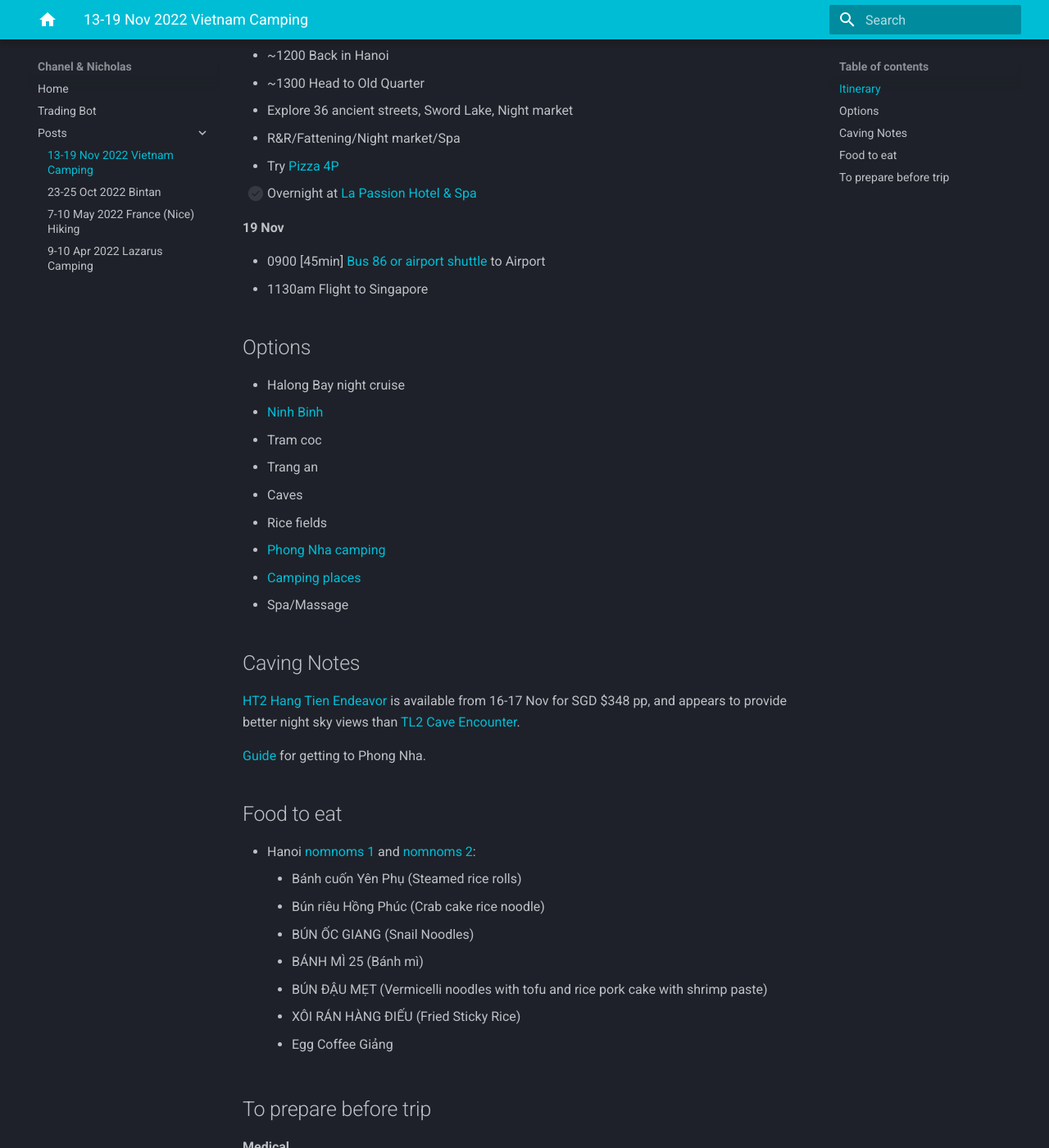
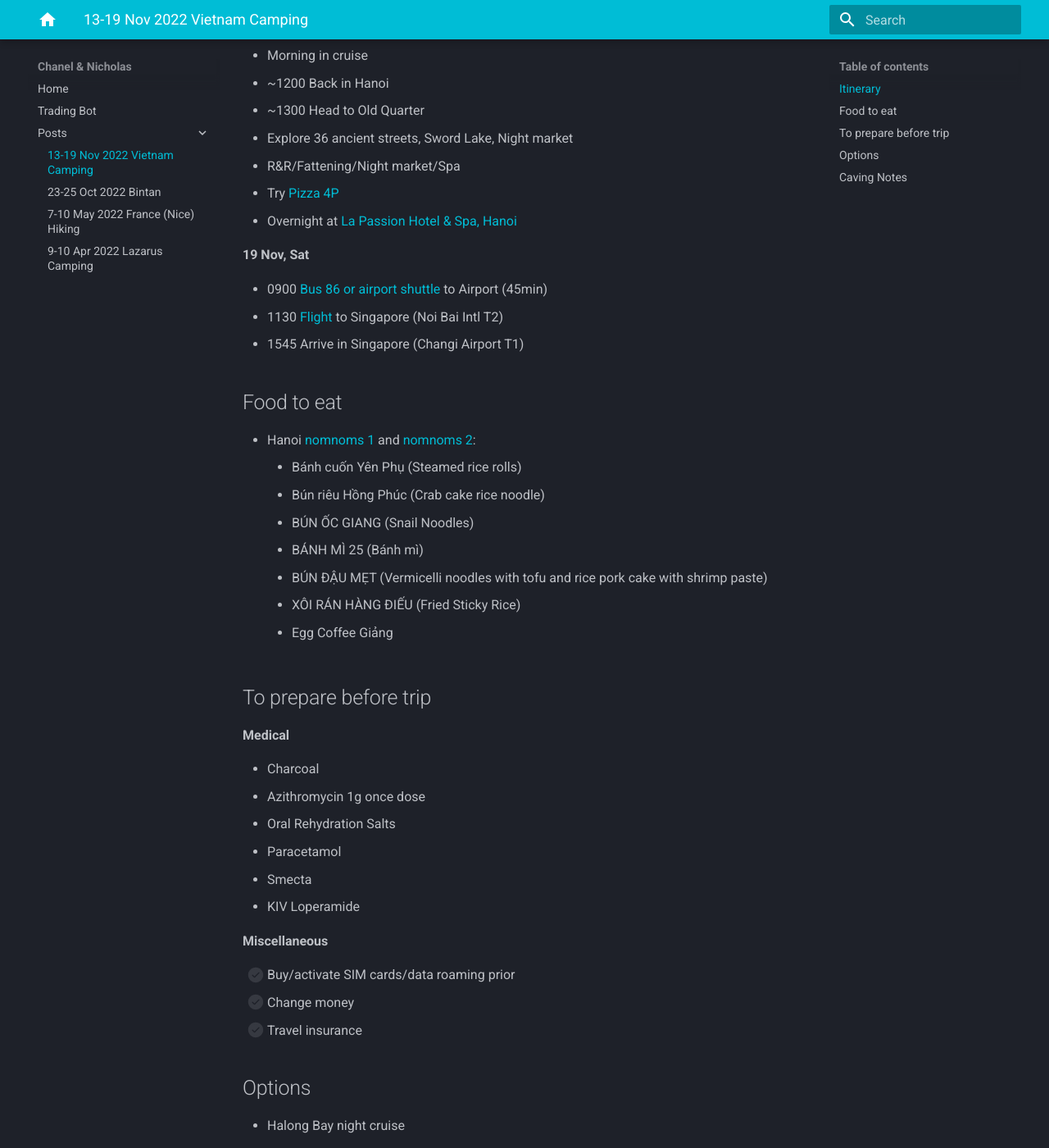
Before and after one commit to extrange/chanel, an MkDocs documentation site: the page built from docs/posts/2022-08-22-vietnam.md, in a window 1280 px wide and 1400 px high, scrolled down 1635 px. Shown: the whole window at 82% size. Built offline with MkDocs 1.6.1 and Material for MkDocs 9.7.7, drawn with Linux system fonts in a browser that asks for light colours; some of the changed text lies outside the part shown.

Commit message:
Added flights

```diff
--- a/docs/posts/2022-08-22-vietnam.md
+++ b/docs/posts/2022-08-22-vietnam.md
@@ -4,40 +4,41 @@
 
 ## Itinerary
 
-**13 Nov**
+**13 Nov, Sun**
 
--   910am Flight to Hanoi
--   1140am Arrive in Hanoi
--   [ ] Flight to Dong Hoi
--   \[90 min\] [Local bus to Phong Nha (hourly)][dong-hoi-to-phong-nha-bus]
--   [ ] Overnight at [Son River Homestay][son-river-homestay]
+-   0910 [Flight][sg-to-hanoi] to Hanoi (Changi Airport T1, 3hr 30min)
+-   1140 Arrive in Hanoi, Noi Bai Intl T2
+-   1355 [Flight][hanoi-to-dong-hoi] to Dong Hoi (T1, 1hr 5min)
+-   1500 Arrive in Dong Hoi
+-   [Take local bus to Phong Nha (hourly, 90min)][dong-hoi-to-phong-nha-bus]
+-   Overnight at [Son River Homestay][son-river-homestay]
 
-**14 Nov**
+**14 Nov, Mon**
 
 -   Cycling/Visit Phong Nha Cave [(other options)][phong-nha-things-todo]
 -   [ ] Go to [Central Backpackers Hostel][central-backpackers-hostel] to pay for the bus?
 -   Overnight at [Son River Homestay][son-river-homestay]
 
-**15 Nov**
+**15 Nov, Tue**
 
 -   0700 [HT1 Hang Tien Discovery][ht1]
 -   2130 Overnight bus to Ninh Bin ([Central Backpackers Hostel][central-backpackers-hostel], 30min from Son River Homestay)
 
-**16 Nov**
+**16 Nov, Wed**
 
 -   0400 Arrive Ninh Bin
 -   Explore Ninh Bin, climb [Hang Mua Peak][hang-mua], rent bicycles
 -   [ ] **Search for river cruise option, otherwise book on Klook**
 -   [Train (2.5hr) /Limo van (1.5hr)][ninhbin-to-hanoi] to Hanoi (bus not recommended)
--   [ ] Overnight in Hanoi
+-   [ ] Overnight in Hanoi/Ninh bin depending on whether cruise provides transport
 
-**17 Nov**
+**17 Nov, Thu**
 
--   ~0800 River cruise (possibly hotel pickup)
+-   Morning: River cruise (possibly hotel pickup)
 -   Kayak/swimming/explore Cat Ba island
 -   Overnight in cruise
 
-**18 Nov**
+**18 Nov, Fri**
 
 -   Morning in cruise
 -   ~1200 Back in Hanoi
@@ -45,12 +46,41 @@
 -   Explore 36 ancient streets, Sword Lake, Night market
 -   R&R/Fattening/Night market/Spa
 -   Try [Pizza 4P](https://g.page/pizza4psbaokhanh?share)
--   [ ] Overnight at [La Passion Hotel & Spa][la-passion-hotel]
+-   Overnight at [La Passion Hotel & Spa, Hanoi][la-passion-hotel]
 
-**19 Nov**
+**19 Nov, Sat**
 
--   0900 \[45min\] [Bus 86 or airport shuttle][airport-transfer] to Airport
--   1130am Flight to Singapore
+-   0900 [Bus 86 or airport shuttle][airport-transfer] to Airport (45min)
+-   1130 [Flight][sg-to-hanoi] to Singapore (Noi Bai Intl T2)
+-   1545 Arrive in Singapore (Changi Airport T1)
+
+## Food to eat
+
+-   Hanoi [nomnoms 1](https://www.youtube.com/watch?v=T0gwaAP5k9Y) and [nomnoms 2](https://www.youtube.com/watch?v=GL3mfWvsF24):
+    -   Bánh cuốn Yên Phụ (Steamed rice rolls)
+    -   Bún riêu Hồng Phúc (Crab cake rice noodle)
+    -   BÚN ỐC GIANG (Snail Noodles)
+    -   BÁNH MÌ 25 (Bánh mì)
+    -   BÚN ĐẬU MẸT (Vermicelli noodles with tofu and rice pork cake with shrimp paste)
+    -   XÔI RÁN HÀNG ĐIẾU (Fried Sticky Rice)
+    -   Egg Coffee Giảng
+
+## To prepare before trip
+
+**Medical**
+
+-   Charcoal
+-   Azithromycin 1g once dose
+-   Oral Rehydration Salts
+-   Paracetamol
+-   Smecta
+-   KIV Loperamide
+
+**Miscellaneous**
+
+-   [ ] Buy/activate SIM cards/data roaming prior
+-   [ ] Change money
+-   [ ] Travel insurance
 
 ## Options
 
@@ -116,3 +121,5 @@
 [central-backpackers-hostel]: https://goo.gl/maps/quDAvQ9Z5youMJai7
 [ninhbin-to-hanoi]: https://www.geckoroutes.com/vietnam/ninh-binh-to-hanoi/
 [phong-nha-things-todo]: https://vietnam.travel/things-to-do/complete-guide-phong-nha
+[sg-to-hanoi]: ../static/2022-08-22/sg-to-hanoi.pdf
+[hanoi-to-dong-hoi]: ../static/2022-08-22/hanoi-to-dong-hoi.pdf
```
Also changed, not shown: other parts of docs/posts/2022-08-22-vietnam.md (+0 -25 lines), 2 other files.
